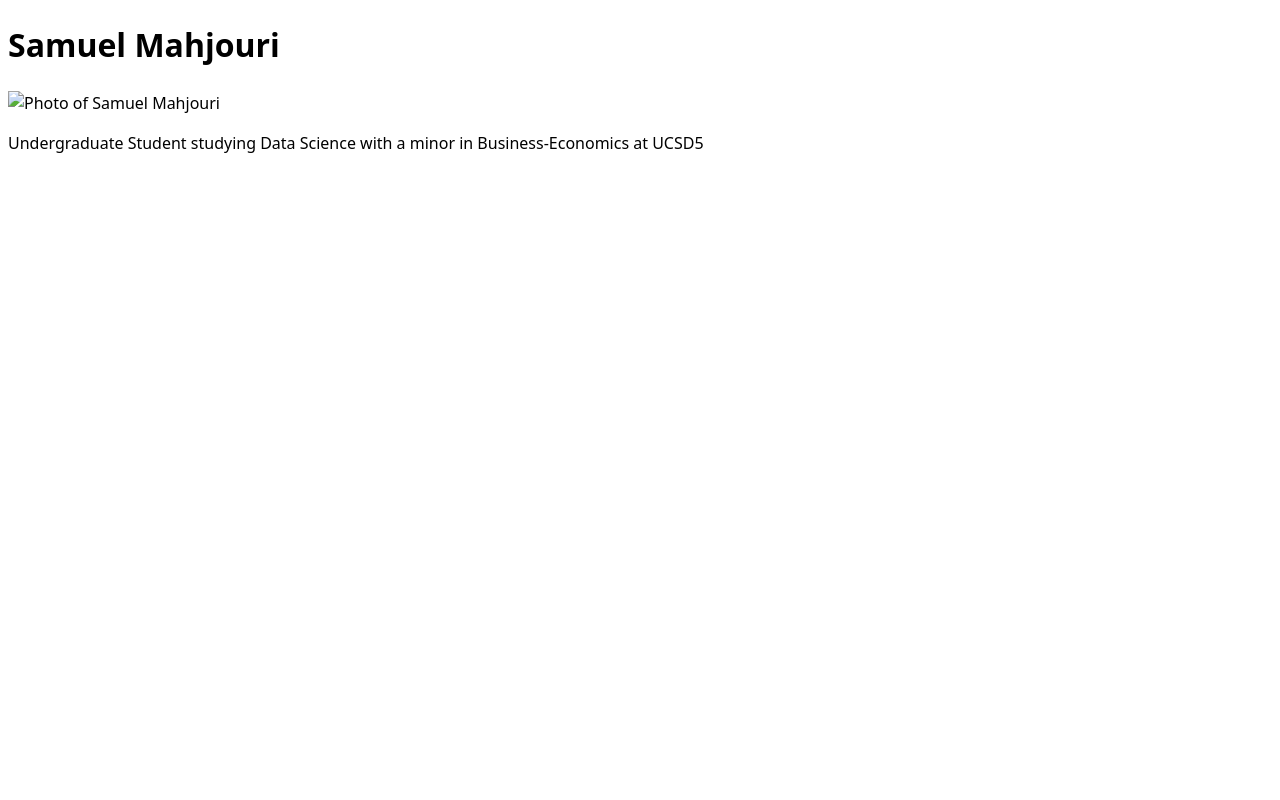
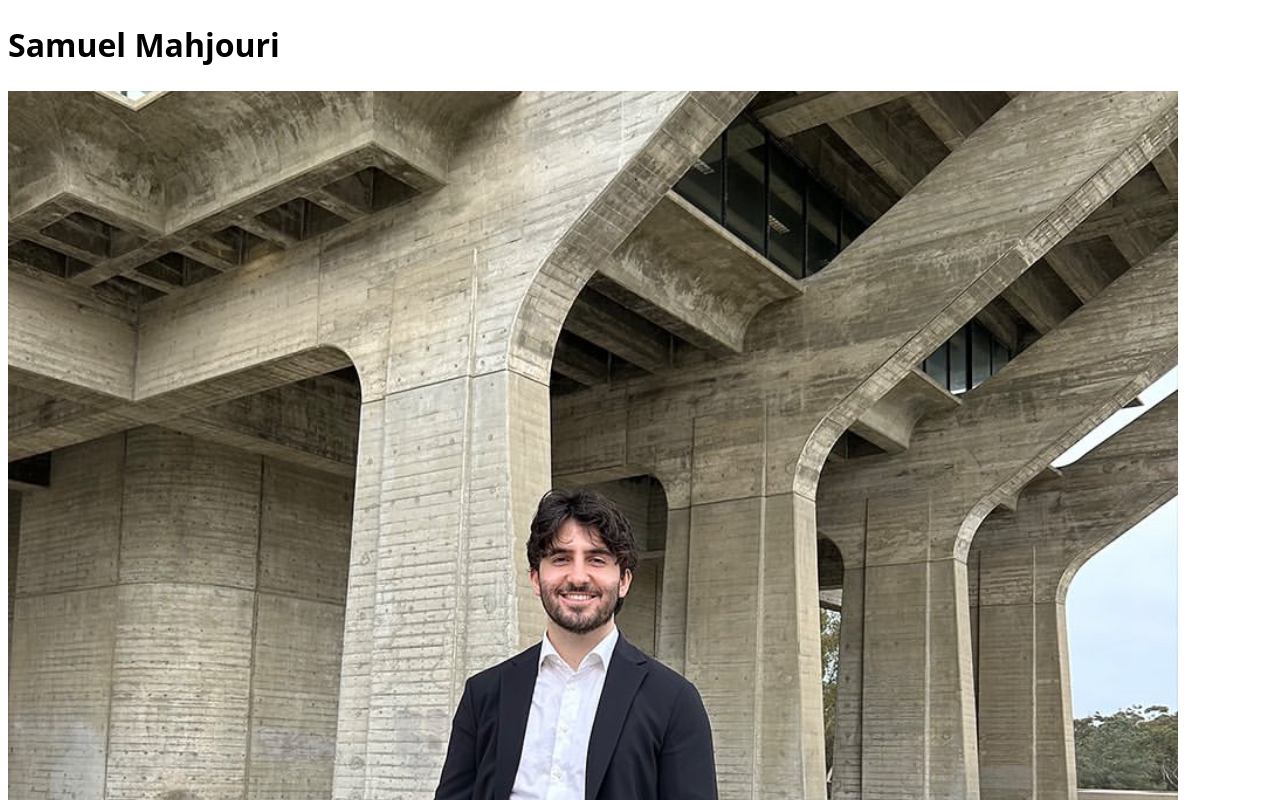
Before and after one commit to somythl/dsc106portfolio, a plain HTML site: page index.html in a window 1280 px wide. Shown: the top 800 px of the page. Drawn offline with Linux system fonts and the light colour scheme; files whose address does not match are found by name.

Commit message:
change photo link

```diff
--- a/index.html
+++ b/index.html
@@ -8,7 +8,7 @@
     <h1> Samuel Mahjouri</h1>
 </head>
 <body>
-    <img src="images/IMG_5638.jpg.jpg" alt="Photo of Samuel Mahjouri">
+    <img src="/Users/samuelmahjouri/Documents/GitHub/dsc106portfolio/images/IMG_5638.jpg" alt="Photo of Samuel Mahjouri">
     <p> Undergraduate Student studying Data Science with a minor in Business-Economics at UCSD5</p>
 </body>
 </html>
```
